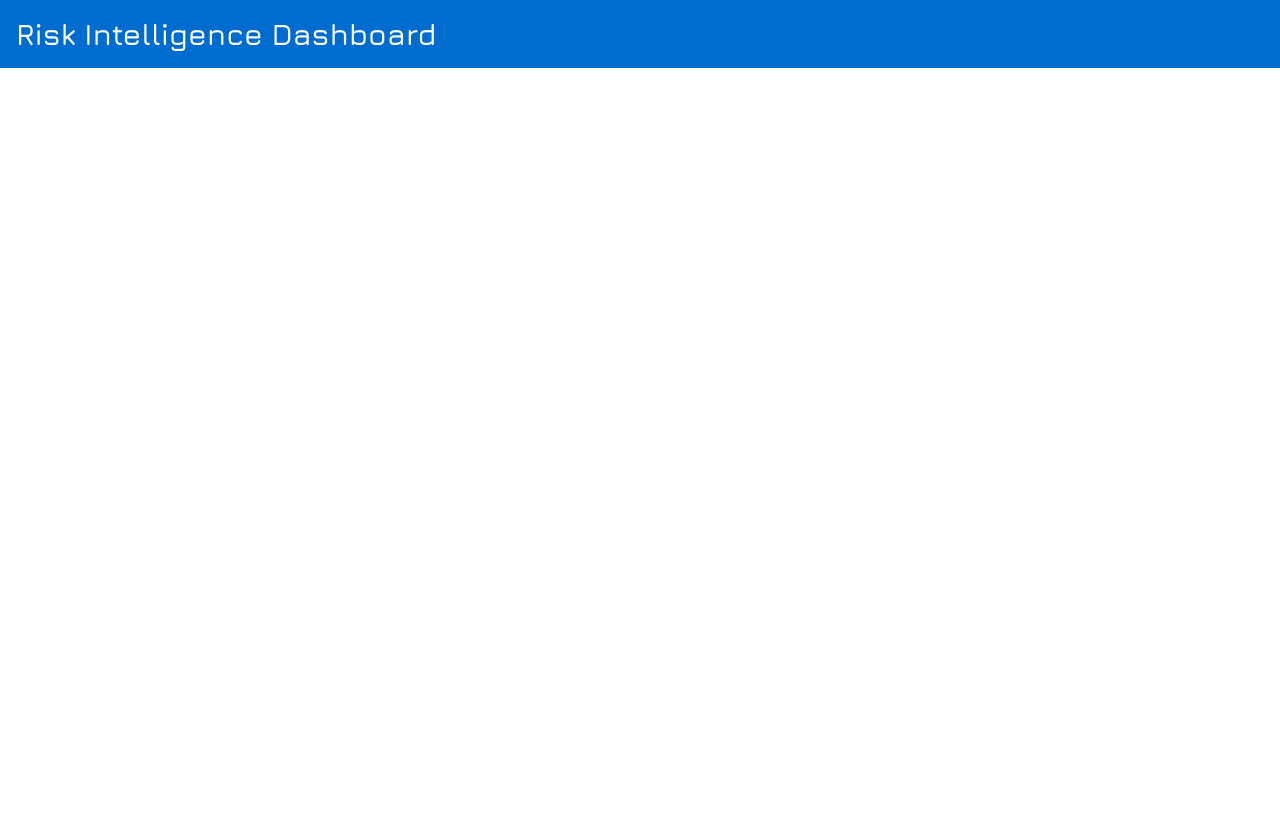
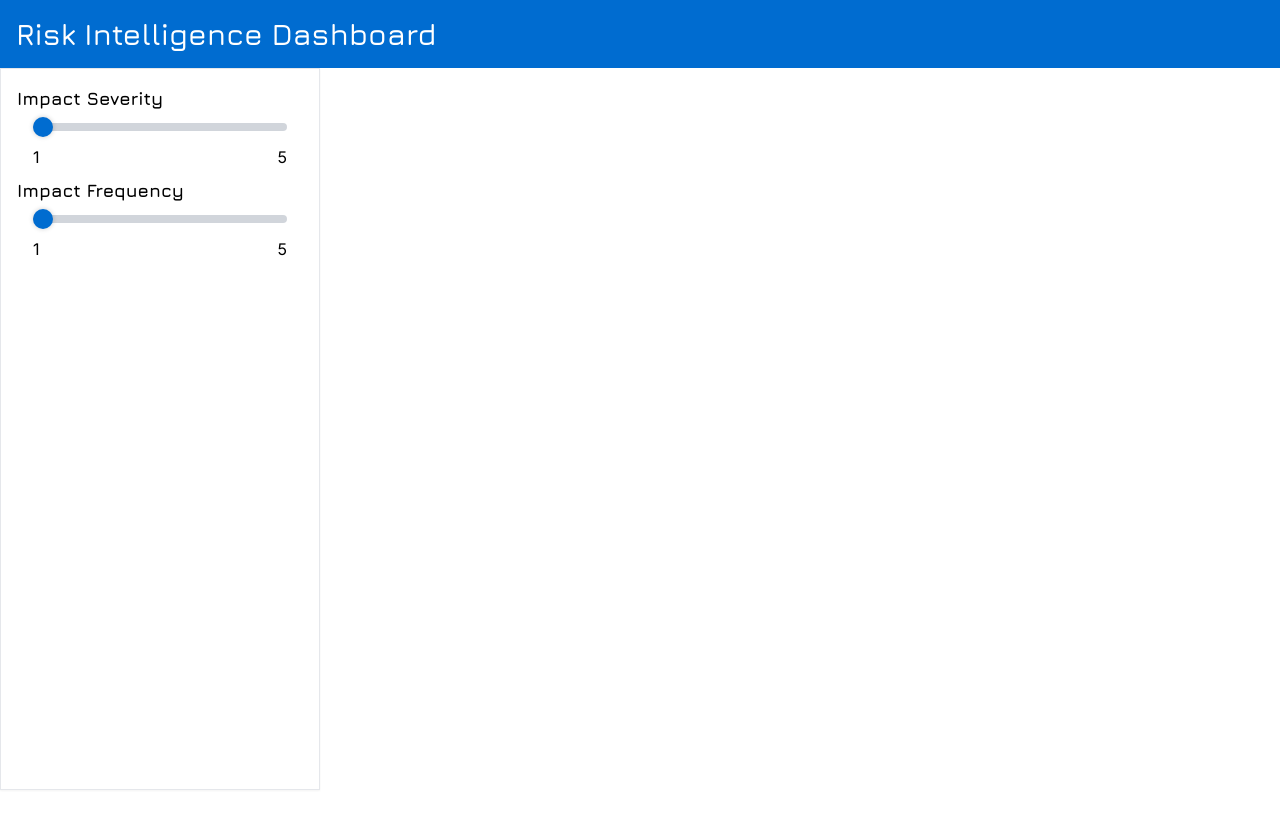
Before and after one commit to supraditya/risk-intelligence-dashboard, a Next.js app: page / in a window 1280 px wide. Shown: the top 828 px of the page. Built offline with nearby package versions, Linux system fonts and the light colour scheme; a web font is replaced by a local one.

Commit message:
Added sidebar, slider with styling and values

```diff
--- a/package.json
+++ b/package.json
@@ -9,9 +9,11 @@
     "lint": "next lint"
   },
   "dependencies": {
+    "@reduxjs/toolkit": "^2.2.6",
+    "next": "14.2.5",
     "react": "^18",
     "react-dom": "^18",
-    "next": "14.2.5"
+    "react-redux": "^9.1.2"
   },
   "devDependencies": {
     "postcss": "^8",
--- a/src/app/globals.css
+++ b/src/app/globals.css
@@ -4,3 +4,26 @@
 @tailwind base;
 @tailwind components;
 @tailwind utilities;
+
+
+
+input[type="range"]::-webkit-slider-thumb {
+    -webkit-appearance: none;
+    width: 20px;
+    height: 20px;
+    border-radius: 50%;
+    background: #006cd0;
+    cursor: pointer;
+    border: none;
+    box-shadow: 0 0 5px rgba(0, 0, 0, 0.2);
+  }
+
+  input[type="range"]::-moz-range-thumb {
+    width: 20px;
+    height: 20px;
+    border-radius: 50%;
+    background: #006cd0;
+    cursor: pointer;
+    border: none;
+    box-shadow: 0 0 5px rgba(0, 0, 0, 0.2);
+  }
--- a/src/app/page.js
+++ b/src/app/page.js
@@ -1,10 +1,12 @@
 import Image from "next/image";
 import Navbar from "@/components/Navbar";
+import Sidebar from "@/components/Sidebar/Sidebar";
 
 export default function Home() {
   return (
     <div>
       <Navbar/>
+      <Sidebar/>
       <main className="flex min-h-screen flex-col items-center justify-between p-24">
       </main>
     </div>
--- a/src/components/Navbar.js
+++ b/src/components/Navbar.js
@@ -1,9 +1,8 @@
-// create a nextjs navbar component
-import Link from "next/link";
+// import Link from "next/link";
 
 export default function Navbar() {
   return (
-    <nav className="flex justify-between items-start p-4 bg-primary-blue text-white">
+    <nav className="flex justify-between sticky top-0 z-50 items-start p-4 bg-primary-blue text-white">
       <p className="text-3xl font-primary text-white font-semibold">Risk Intelligence Dashboard</p>
     </nav>
   );
--- /dev/null
+++ b/src/components/Sidebar/Sidebar.js
@@ -0,0 +1,16 @@
+"use client";
+import React from "react";
+import Slider from "./Slider";
+
+const Sidebar = () => {
+  return (
+    <div className="fixed overflow-y-scroll h-[90.3vh] w-1/4 border bg-white shadow-sm px-4 py-2">
+      <h1 className="text-lg font-primary font-bold mt-2">Impact Severity</h1>
+      <Slider />
+      <h1 className="text-lg font-primary font-bold mt-2">Impact Frequency</h1>
+      <Slider />
+    </div>
+  );
+};
+
+export default Sidebar;
--- /dev/null
+++ b/src/components/Sidebar/Slider.js
@@ -0,0 +1,37 @@
+"use client";
+
+import React, { useState } from "react";
+
+// Slider thumb (selector) styling present in globals.css
+const Slider = () => {
+  const [value, setValue] = useState(1);
+
+  const handleChange = (event) => {
+    setValue(event.target.value);
+  };
+
+  return (
+    <div className="px-4">
+      <input
+        type="range"
+        min={1}
+        max={5}
+        value={value}
+        onChange={handleChange}
+        className={`w-full h-2 bg-gradient-to-r from-primary-blue via-primary-blue to-gray-400 rounded-full appearance-none`}
+        style={{
+          background: `linear-gradient(to right, #006CD0 0%, #006CD0 ${
+            (value - 1) * 25
+          }%, #d1d5db ${(value - 1) * 25}%, #d1d5db 100%)`,
+        }}
+      />
+      <div className="flex justify-between mt-2">
+        <span>1</span>
+        <span>5</span>
+      </div>
+      {/* <div className="mt-2 text-center">{value}</div> */}
+    </div>
+  );
+};
+
+export default Slider;
```
Also changed, not shown: src/lib/store.js (added, +7 -0 lines), 1 other file (tests, documents, lock files or other folders).
